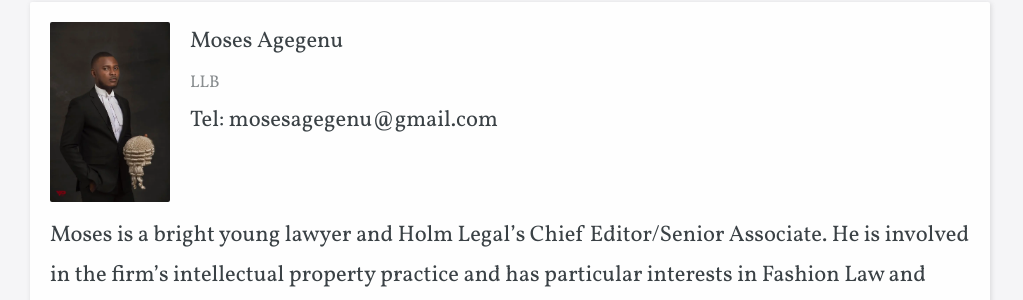
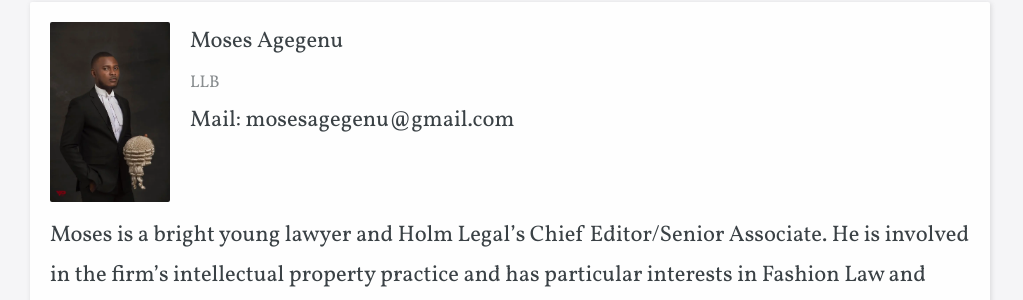
Before and after one commit to Holmlegal/holmlegalng.com, a Jekyll site: the page built from _posts/2020-03-03-wearing-camo.md, in a window 1280 px wide and 900 px high, scrolled down 2400 px. Shown: the part 155-455 px from the top of the window, without its empty margins (130-1153 px from the left). Built offline with Jekyll 4.4.1, drawn with Linux system fonts in a browser that asks for light colours; some web fonts are replaced.

Commit message:
Edited errors in email which was showing as telephone numbers for authors

```diff
--- a/_includes/staff-member.html
+++ b/_includes/staff-member.html
@@ -5,7 +5,7 @@
 	<ul class="staff-info">
 		<li>{{ include.member.name }}</li>
 		<li><small>{{ include.member.credentials }}</small></li>
-		<li>Tel: {{ include.member.mail }}</p></li>
+		<li>Mail: {{ include.member.mail }}</p></li>
 	</ul>
 </div>
 
```
